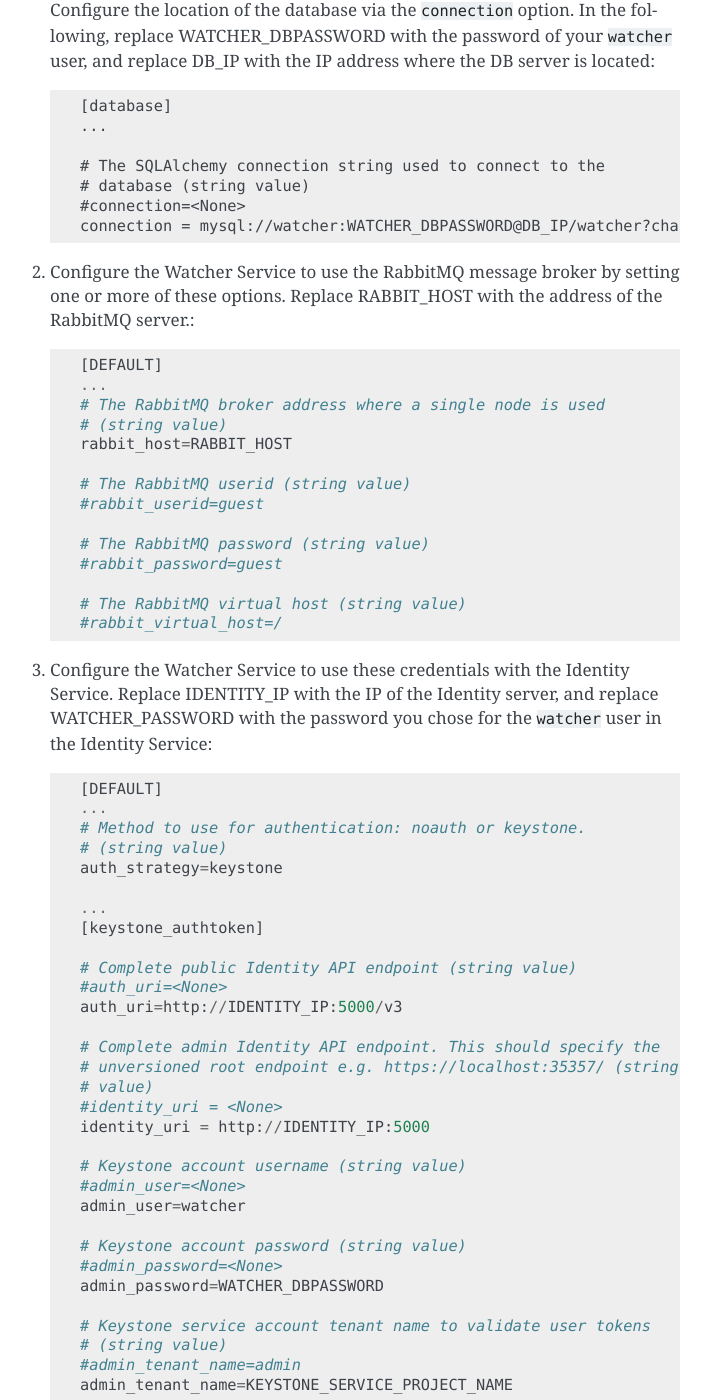
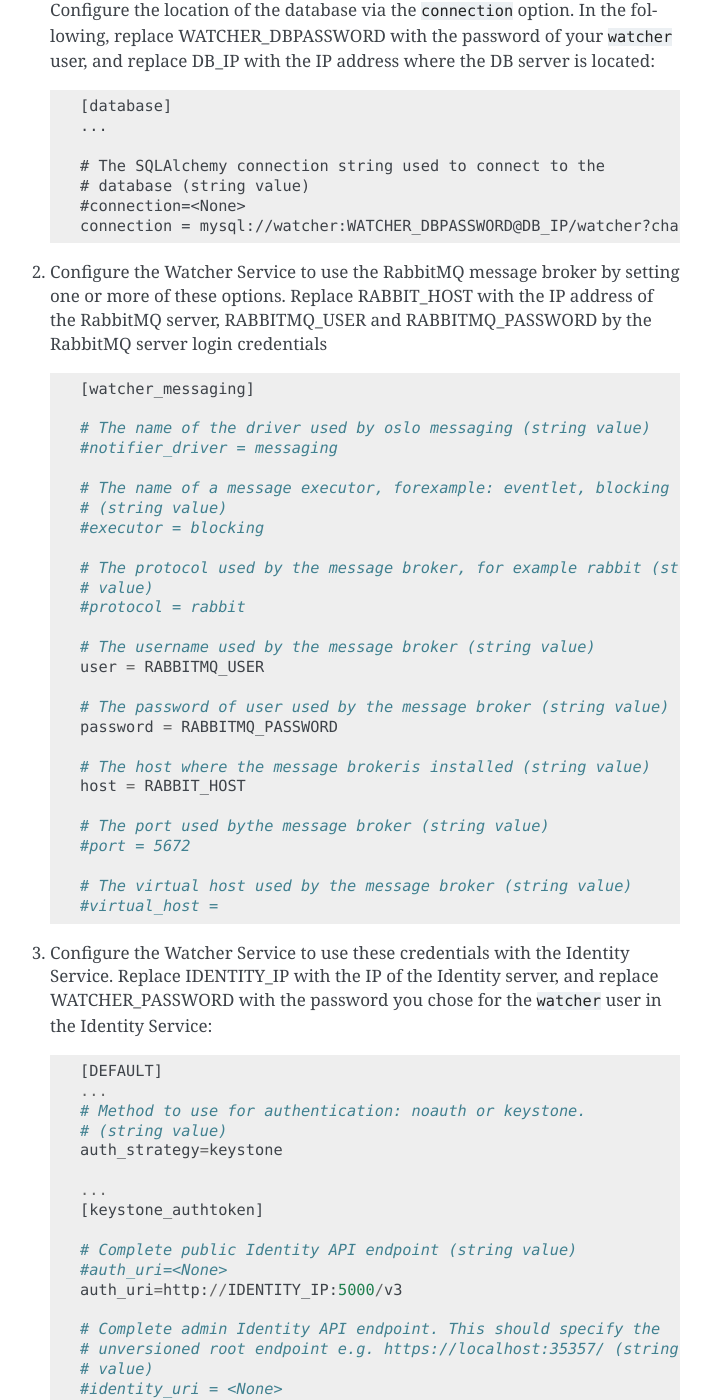
Before and after one commit to openstack/watcher, a Sphinx documentation site: the page built from doc/source/deploy/configuration.rst, in a window 1280 px wide and 1400 px high, scrolled down 3510 px. Shown: the whole window, without its empty margins (400-1111 px from the left). Built offline with Sphinx 7.4.7, drawn with Linux system fonts in a browser that asks for light colours; the version number could not be read and is left out.

Commit message:
Update Rabbit MQ server configuration extract.
Change-Id: I827ca80cea9f20d326d9cc74d4cf8554a23e8fbd

```diff
--- a/doc/source/deploy/configuration.rst
+++ b/doc/source/deploy/configuration.rst
@@ -194,22 +194,36 @@ so that the watcher service is configured for your needs.
 
 #. Configure the Watcher Service to use the RabbitMQ message broker by
    setting one or more of these options. Replace RABBIT_HOST with the
-   address of the RabbitMQ server.::
+   IP address of the RabbitMQ server, RABBITMQ_USER and RABBITMQ_PASSWORD
+   by the RabbitMQ server login credentials ::
 
-    [DEFAULT]
-    ...
-    # The RabbitMQ broker address where a single node is used
+    [watcher_messaging]
+
+    # The name of the driver used by oslo messaging (string value)
+    #notifier_driver = messaging
+
+    # The name of a message executor, forexample: eventlet, blocking
     # (string value)
-    rabbit_host=RABBIT_HOST
+    #executor = blocking
 
-    # The RabbitMQ userid (string value)
-    #rabbit_userid=guest
+    # The protocol used by the message broker, for example rabbit (string
+    # value)
+    #protocol = rabbit
 
-    # The RabbitMQ password (string value)
-    #rabbit_password=guest
+    # The username used by the message broker (string value)
+    user = RABBITMQ_USER
 
-    # The RabbitMQ virtual host (string value)
-    #rabbit_virtual_host=/
+    # The password of user used by the message broker (string value)
+    password = RABBITMQ_PASSWORD
+
+    # The host where the message brokeris installed (string value)
+    host = RABBIT_HOST
+
+    # The port used bythe message broker (string value)
+    #port = 5672
+
+    # The virtual host used by the message broker (string value)
+    #virtual_host =
 
 #. Configure the Watcher Service to use these credentials with the Identity
    Service. Replace IDENTITY_IP with the IP of the Identity server, and
```
